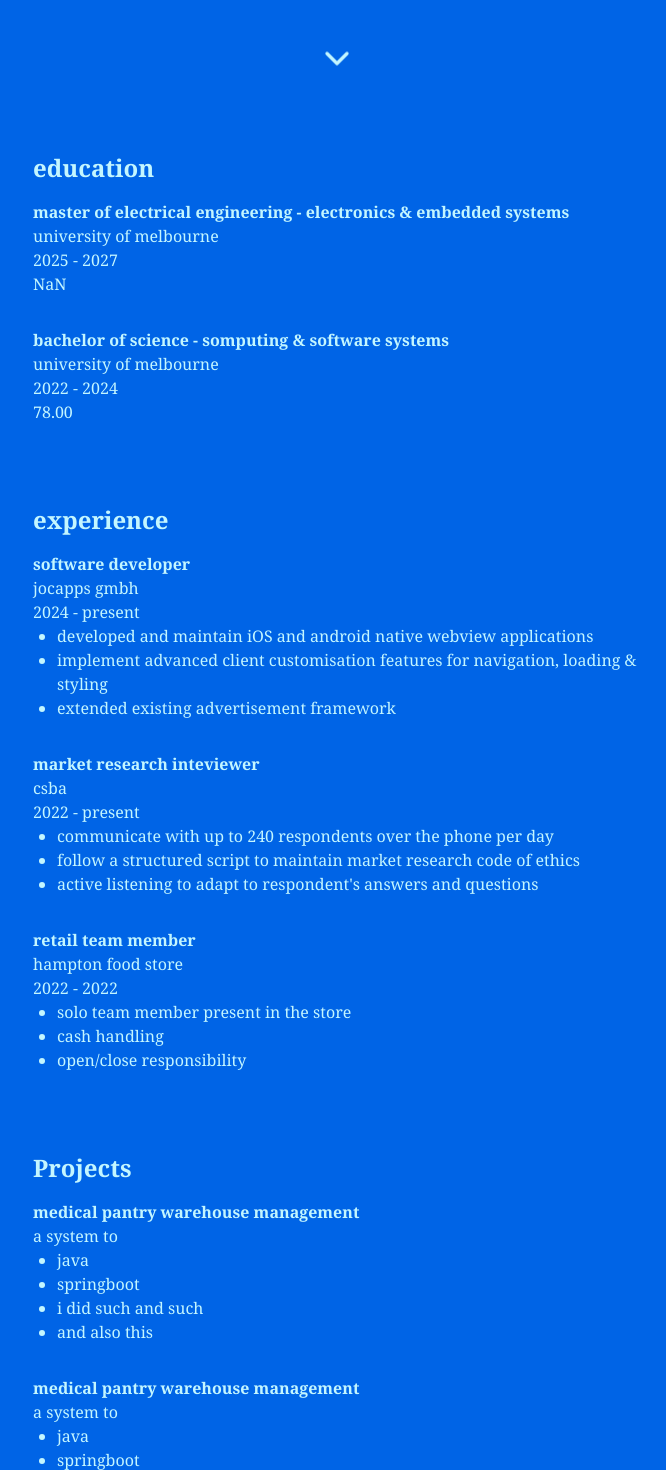
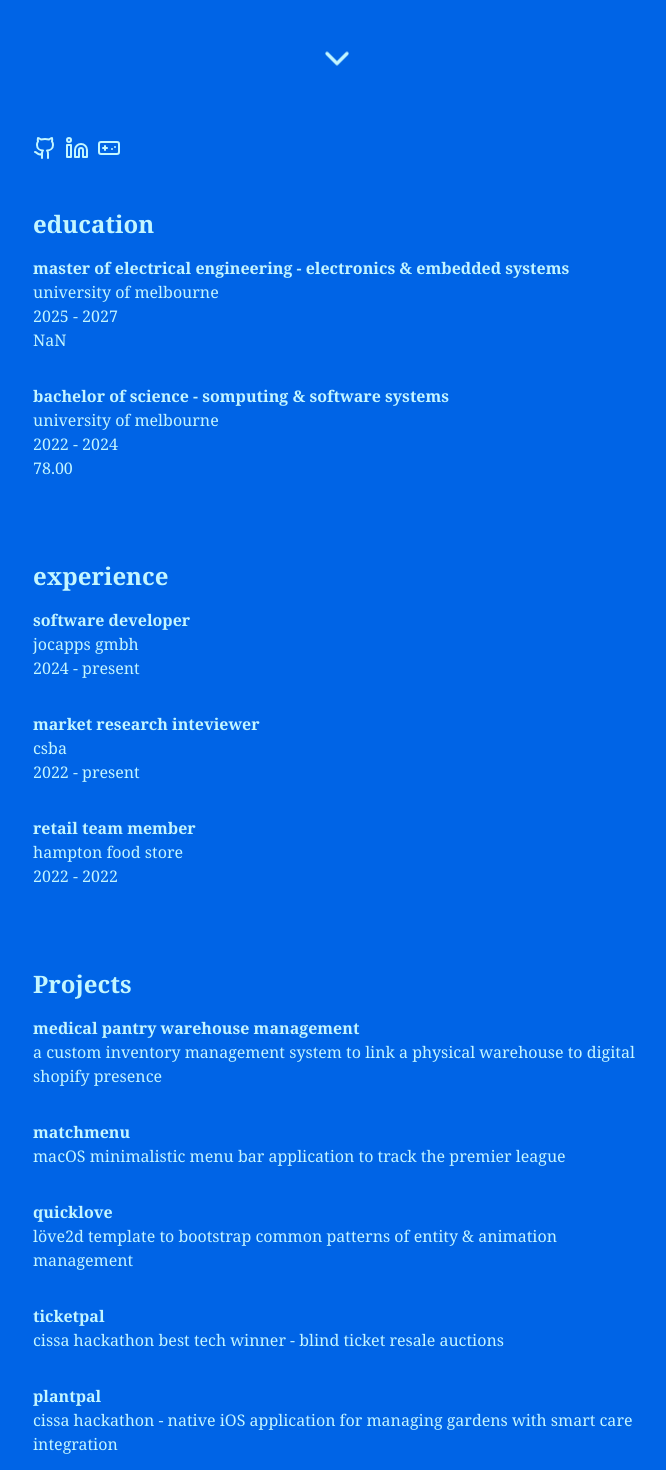
Before and after one commit to DevelopmentHF/henryfielding, a Next.js app in the folder henryfielding/: page / in a window 1280 px wide. Shown: the part 680-2150 px from the top of the page, without its empty margins (303-969 px from the left). Built offline with nearby package versions, Linux system fonts and the light colour scheme.

Commit message:
Add social links and project info

```diff
--- a/henryfielding/src/app/page.tsx
+++ b/henryfielding/src/app/page.tsx
@@ -2,6 +2,7 @@ import Hero from "../components/Hero";
 import Experience from "@/components/cv/Experience";
 import Education from "@/components/cv/Education";
 import Project from "@/components/cv/Project";
+import SocialLinks from "@/components/SocialLinks";
 
 export default function Home() {
   return (
@@ -9,6 +10,8 @@ export default function Home() {
       <div className="flex justify-center w-full">
         <Hero name="henry" summaryText="software developer & masters student" />
       </div>
+
+      <SocialLinks></SocialLinks>
 
       <div className="flex-col justify-center w-full py-8">
         <h1 className="font-serif px-4 text-2xl font-bold">education</h1>
@@ -67,7 +70,21 @@ export default function Home() {
 
         <Project
           name="medical pantry warehouse management"
-          overview="a system to "
+          overview="a custom inventory management system to link a physical warehouse to digital shopify presence"
+          tools={["nextjs",
+                  "springboot",
+                  "supabase",
+                  "vercel",
+                  "git",
+                  "render"]}
+          finerDetails={["i did such and such",
+            "and also this"
+          ]}
+        />
+
+        <Project
+          name="matchmenu"
+          overview="macOS minimalistic menu bar application to track the premier league"
           tools={["java",
             "springboot"]}
           finerDetails={["i did such and such",
@@ -76,8 +93,28 @@ export default function Home() {
         />
 
         <Project
-          name="medical pantry warehouse management"
-          overview="a system to "
+          name="quicklove"
+          overview="löve2d template to bootstrap common patterns of entity & animation management"
+          tools={["java",
+            "springboot"]}
+          finerDetails={["i did such and such",
+            "and also this"
+          ]}
+        />
+
+        <Project
+          name="ticketpal"
+          overview="cissa hackathon best tech winner - blind ticket resale auctions"
+          tools={["java",
+            "springboot"]}
+          finerDetails={["i did such and such",
+            "and also this"
+          ]}
+        />
+
+        <Project
+          name="plantpal"
+          overview="cissa hackathon - native iOS application for managing gardens with smart care integration"
           tools={["java",
             "springboot"]}
           finerDetails={["i did such and such",
--- /dev/null
+++ b/henryfielding/src/components/SocialLinks.tsx
@@ -0,0 +1,17 @@
+import { Github, Linkedin, Gamepad} from 'lucide-react';
+
+export default function SocialLinks() {
+  return (
+    <div className="flex gap-2 p-4">
+      <a href="https://github.com/DevelopmentHF" target="_blank" rel="noopener noreferrer">
+        <Github className="w-6 h-6  hover:text-white" />
+      </a>
+      <a href="https://www.linkedin.com/in/henryfielding-aus/" target="_blank" rel="noopener noreferrer">
+        <Linkedin className="w-6 h-6  hover:text-white" />
+      </a>
+      <a href="https://developmenthf.itch.io/" target="_blank" rel="noopener noreferrer">
+        <Gamepad className="w-6 h-6 hover:text-white"/>
+      </a>
+    </div>
+  );
+}
--- a/henryfielding/src/components/cv/Experience.tsx
+++ b/henryfielding/src/components/cv/Experience.tsx
@@ -12,11 +12,11 @@ export default function Experience(props: ExperienceProps) {
             <h2 className="font-semibold">{props.jobTitle}</h2>
             <h3 className="">{props.company}</h3>
             <p className="">{props.jobStartYear} - {props.jobEndYear}</p>
-            <ul className="list-disc pl-6">
+            {/* <ul className="list-disc pl-6">
                 {props.jobBulletPoints.map((bullet, index) => (
                     <li key={index}>{bullet}</li>
                 ))}
-            </ul>
+            </ul> */}
         </div>
     );
 }
--- a/henryfielding/src/components/cv/Project.tsx
+++ b/henryfielding/src/components/cv/Project.tsx
@@ -10,7 +10,7 @@ interface ProjectProps {
       <div className="font-serif p-4">
         <h2 className="font-semibold">{props.name}</h2>
         <p className="">{props.overview}</p>
-        <ul className="list-disc pl-6">
+        {/* <ul className="list-disc pl-6">
                 {props.tools.map((bullet, index) => (
                     <li key={index}>{bullet}</li>
                 ))}
@@ -19,7 +19,7 @@ interface ProjectProps {
                 {props.finerDetails.map((bullet, index) => (
                     <li key={index}>{bullet}</li>
                 ))}
-        </ul>
+        </ul> */}
       </div>
     );
   }
```
